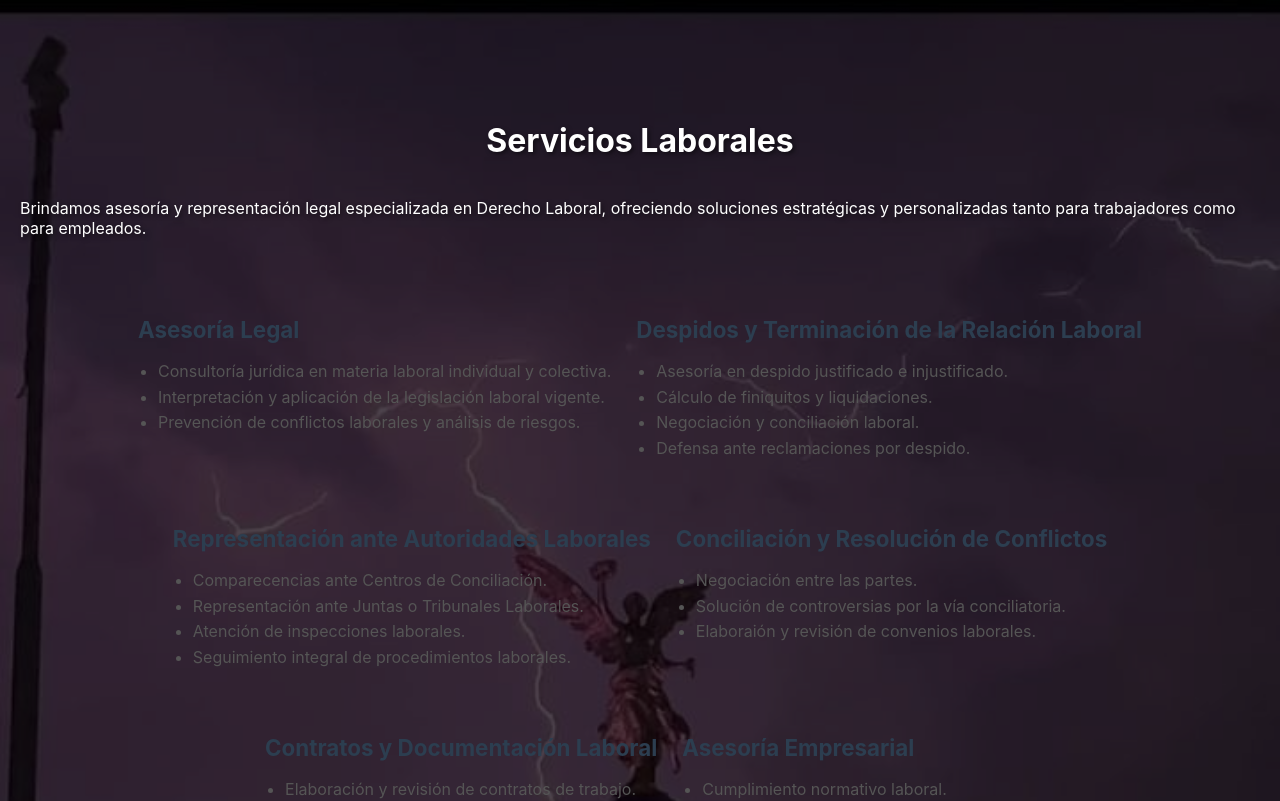
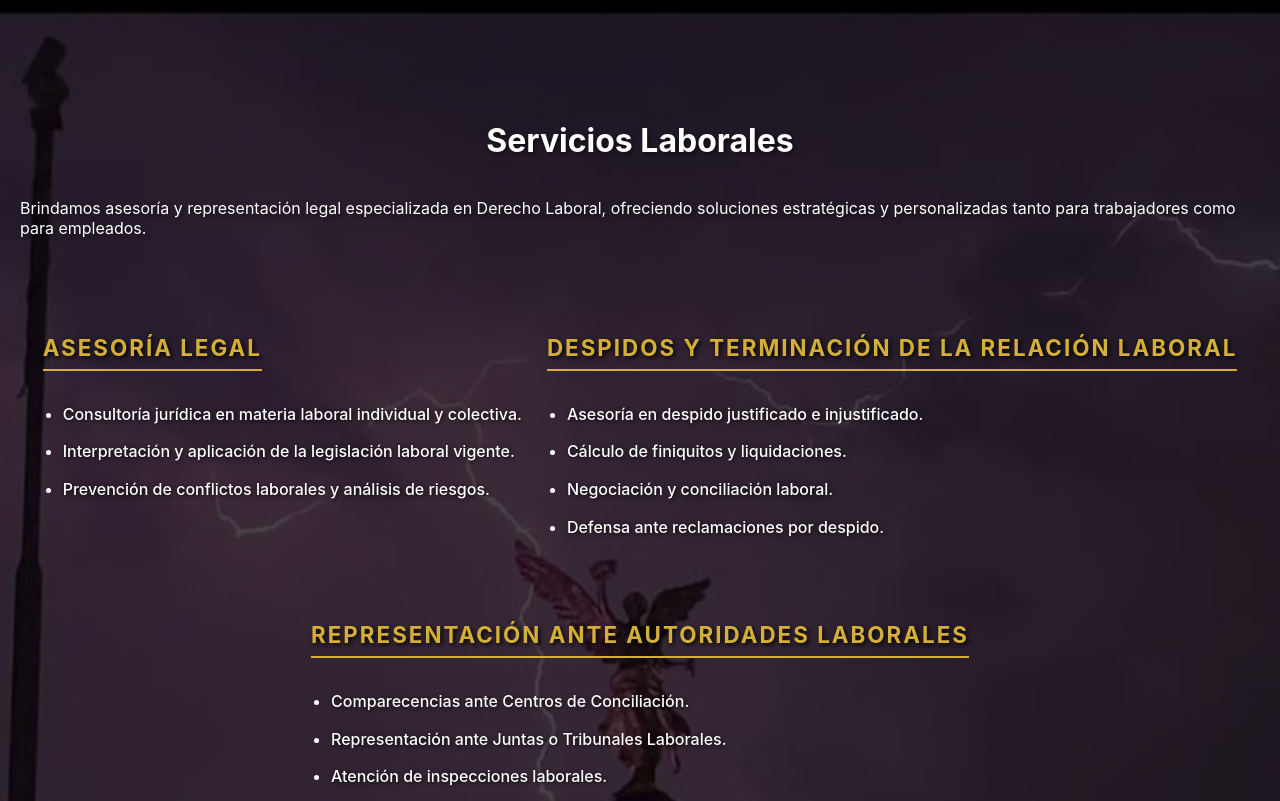
Before and after one commit to luz-molina/abogados-molina, a React (Create React App) app: page /servicios in a window 1280 px wide. Shown: the top 801 px of the page. Built offline with nearby package versions, Linux system fonts and the light colour scheme.

Commit message:
Subtitulos dorados en servicios

```diff
--- a/src/Servicios.css
+++ b/src/Servicios.css
@@ -18,6 +18,26 @@
 .servicios-container p {
   color: #ffffff;
   text-shadow: 2px 2px 4px rgba(0, 0, 0, 0.5);
+}
+
+.servicios-container h3 {
+  color: #D4AF37 !important; /*Dorado*/
+  text-transform: uppercase;/*Tipografía*/
+  letter-spacing: 2px;
+  font-size: 1.5rem;
+  font-weight: bold;
+  text-shadow: 2px 2px 4px rgba(0, 0, 0, 0.9); /*Sombra negra muy marcada*/
+  border-bottom: 2px solid #D4AF37; /*línea inferior*/
+  padding-bottom: 8px;
+  margin-top: 40px;
+  display: inline-block;
+}
+
+.servicios-container li {
+  color: #ffffff; /*Blanco para los puntos*/
+  text-shadow: 1px 1px 4px rgba(0, 0, 0, 0.8);
+  font-weight: 500;
+  margin-bottom: 12px;
 }
 
 .servicios-grid {
```
